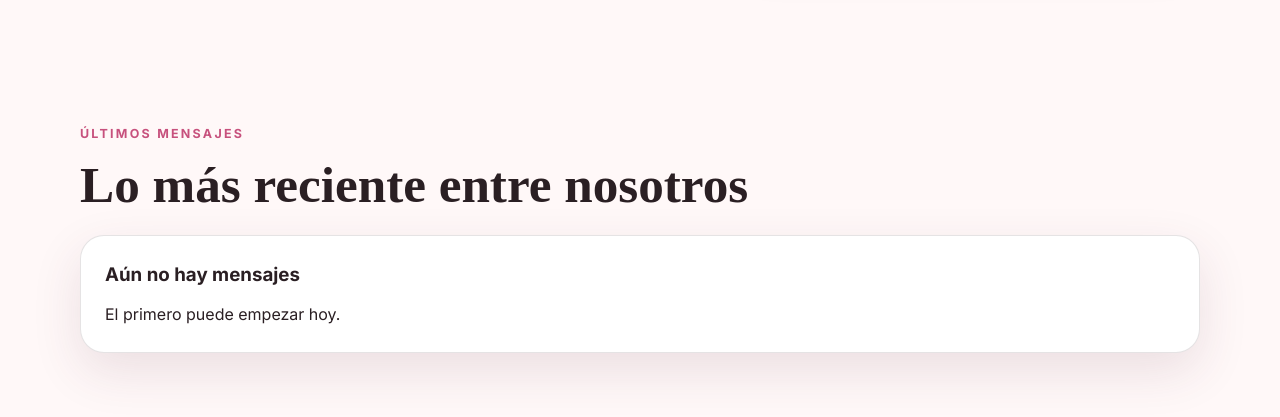
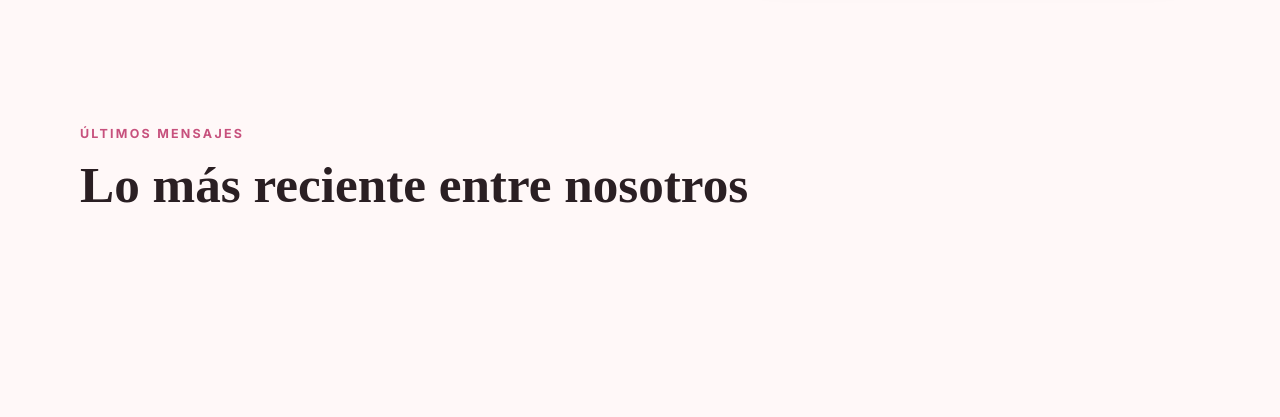
Before and after one commit to Diegoho58-dev/buu-proposal-responsive-, a Flask app: page / in a window 1280 px wide. Shown: the part 926-1343 px from the top of the page. After the commit the page ends 1129 px from the top, so only its background shows below. Run offline with Flask 3, Linux system fonts and the light colour scheme; some web fonts are replaced.

Commit message:
Remove empty message card from home template
Removed empty message card when no messages are present.

```diff
--- a/templates/home.html
+++ b/templates/home.html
@@ -43,10 +43,7 @@
           </article>
         {% endfor %}
       {% else %}
-        <article class="empty-card">
-          <h3>Aún no hay mensajes</h3>
-          <p>El primero puede empezar hoy.</p>
-        </article>
+
       {% endif %}
     </div>
   </div>
```
